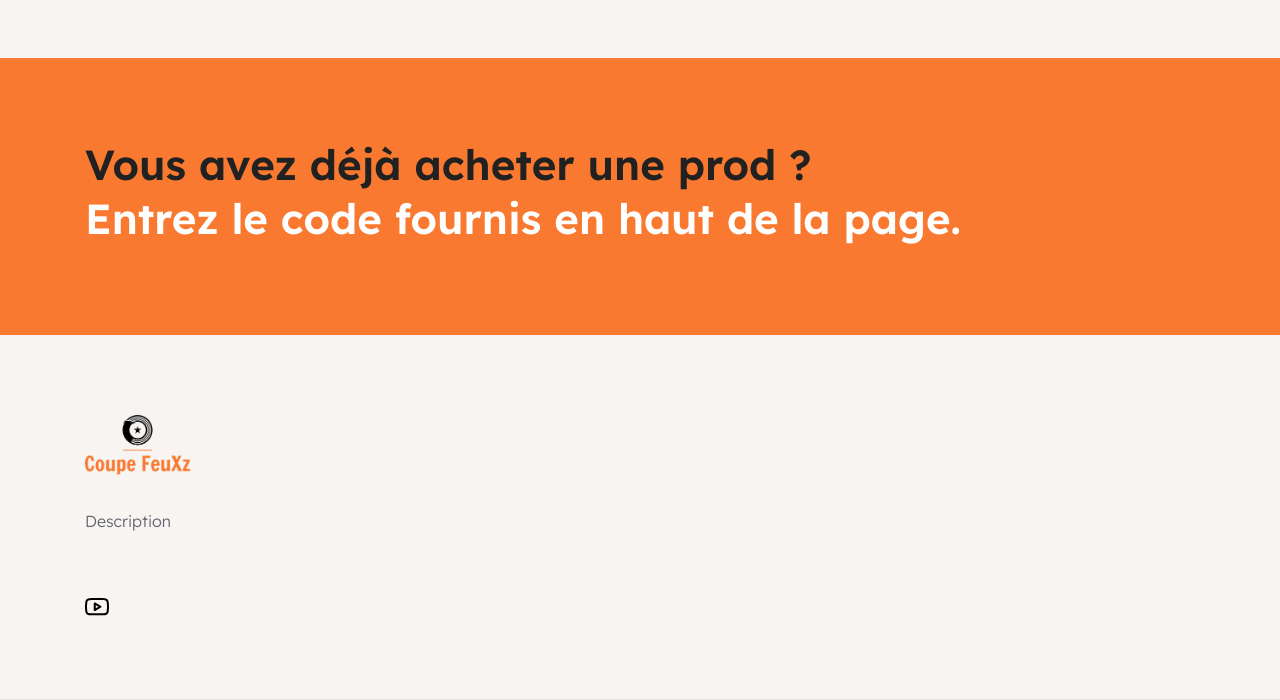
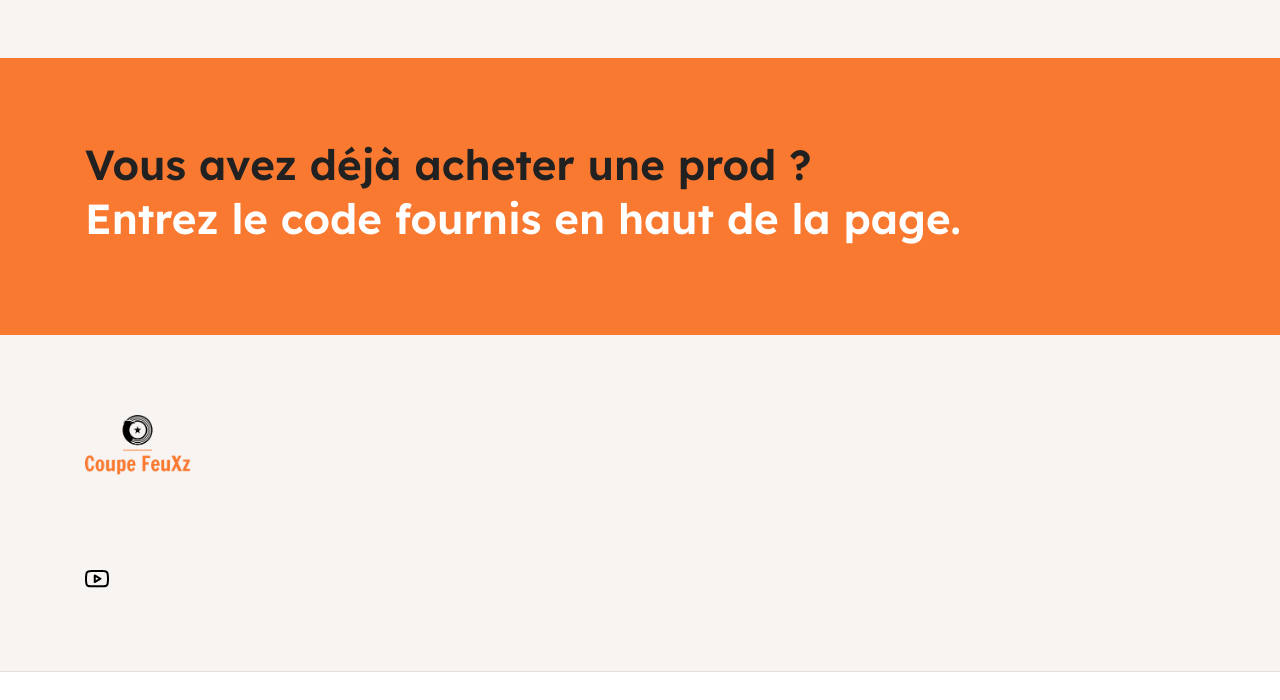
Before and after one commit to MattiaPARRINELLO/Prod-test-website, a website built with Parcel: page index.html in a window 1280 px wide. Shown: the part 2406-3106 px from the top of the page. After the commit the page ends 3078 px from the top, so only its background shows below. Built offline with nearby package versions, Linux system fonts and the light colour scheme; files whose address does not match are found by name.

Commit message:
Removed "description" in the footer

```diff
--- a/index.html
+++ b/index.html
@@ -410,7 +410,6 @@
           <div class="footer-container">
             <img alt="image" src="Logo/logo_small.png" class="footer-image" />
             <span class="footer-text content-Light">
-              Description
             </span>
             <div class="footer-social-media">
               <div class="footer-container1">
```
